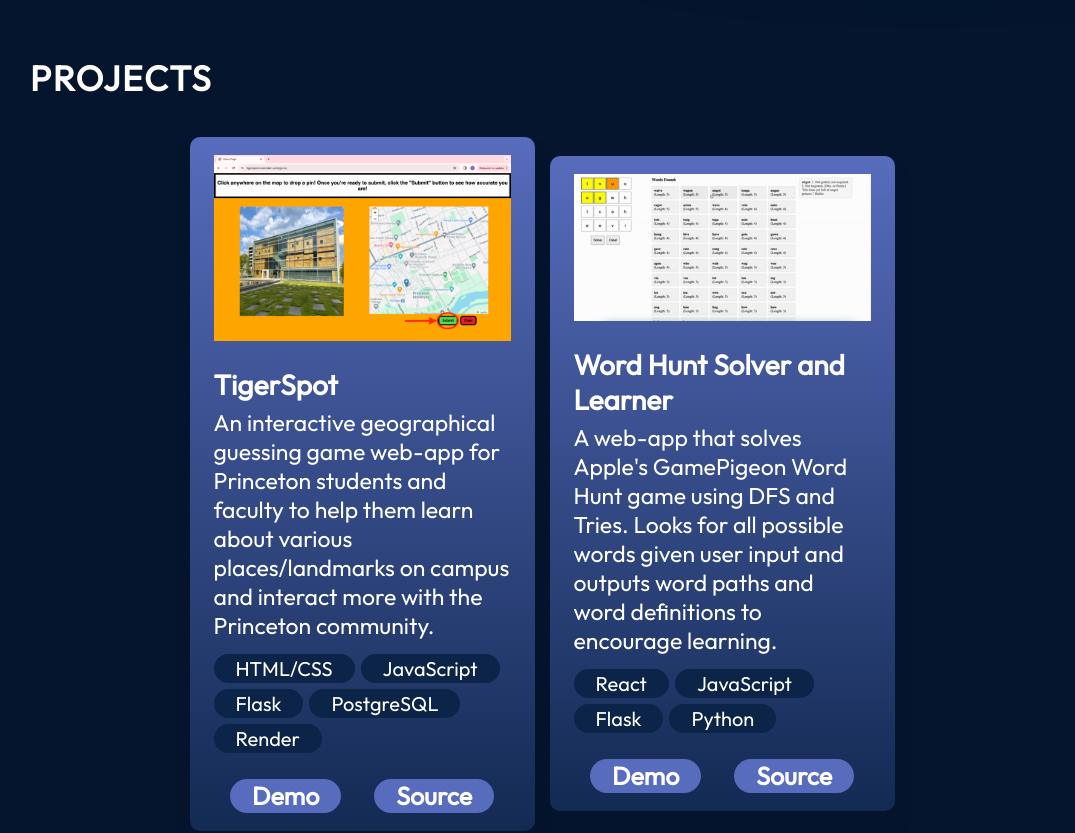
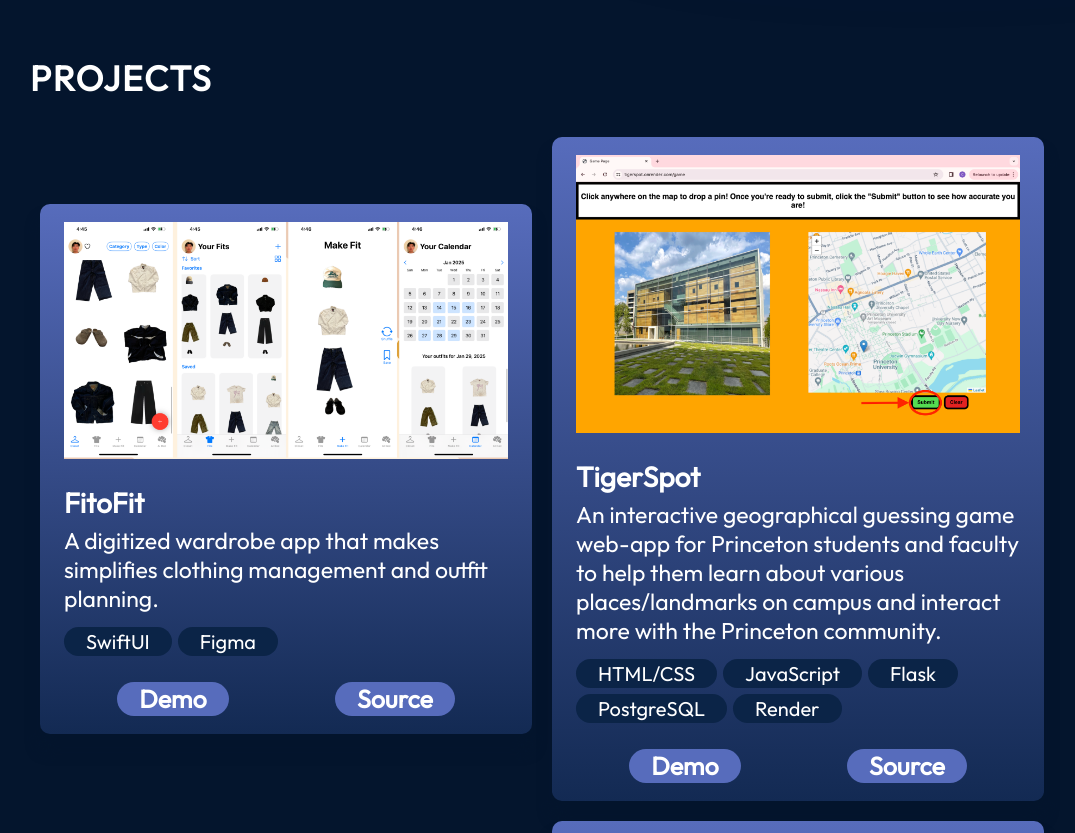
Before and after one commit to frankliuuu/frankliuuu.github.io, a React (Vite) app: page / in a window 1280 px wide. Shown: the part 1240-2073 px from the top of the page, without its empty margins (98-1173 px from the left). Built offline with nearby package versions, Linux system fonts and the light colour scheme.

Commit message:
add fitofit

```diff
--- a/src/components/Projects/Projects.module.css
+++ b/src/components/Projects/Projects.module.css
@@ -17,10 +17,15 @@
 .projects {
   margin-top: 37px;
   display: flex;
-  flex-direction: row;
   flex-wrap: wrap;
   align-items: center;
   justify-content: center;
-  gap: 15px;
+  gap: 20px;
   width: 100%;
 }
+
+.projects > div {
+  flex: 1 1 calc(50% - 20px);
+  max-width: calc(50% - 20px);
+  box-sizing: border-box;
+}
--- a/src/data/projects.json
+++ b/src/data/projects.json
@@ -1,4 +1,12 @@
 [
+  {
+    "title": "FitoFit",
+    "imageSrc": "projects/FitoFit.png",
+    "description": "A digitized wardrobe app that makes simplifies clothing management and outfit planning.",
+    "skills": ["SwiftUI", "Figma"],
+    "demo": "https://www.youtube.com/shorts/sBt4UZCnGlw",
+    "source": "https://github.com/frankliuuu/FitoFit"
+  },
   {
     "title": "TigerSpot",
     "imageSrc": "projects/tigerspot.png",
```
Also changed, not shown: assets/projects/FitoFit.png (added), 1 other file (tests, documents, lock files or other folders).
